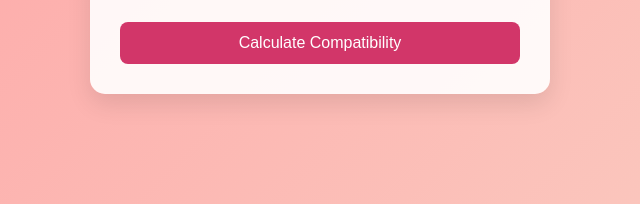
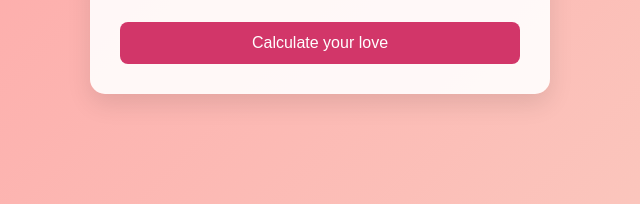
Before and after one commit to thriftthread/lovecalculator, a plain HTML site: page index.html in a window 1280 px wide. Shown: the part 503-707 px from the top of the page, 320-960 px from the left. Drawn offline with Linux system fonts and the light colour scheme.

Commit message:
Update index.html

```diff
--- a/index.html
+++ b/index.html
@@ -104,7 +104,7 @@
             <input type="text" id="yourName" placeholder="Your full name" required>
             <input type="text" id="crushName" placeholder="Crush's full name" required>
             <button type="submit" id="submitBtn">
-                <span id="btnText">Calculate Compatibility</span>
+                <span id="btnText">Calculate your love</span>
                 <span id="btnLoading" class="loading" style="display: none;"></span>
             </button>
         </form>
```
